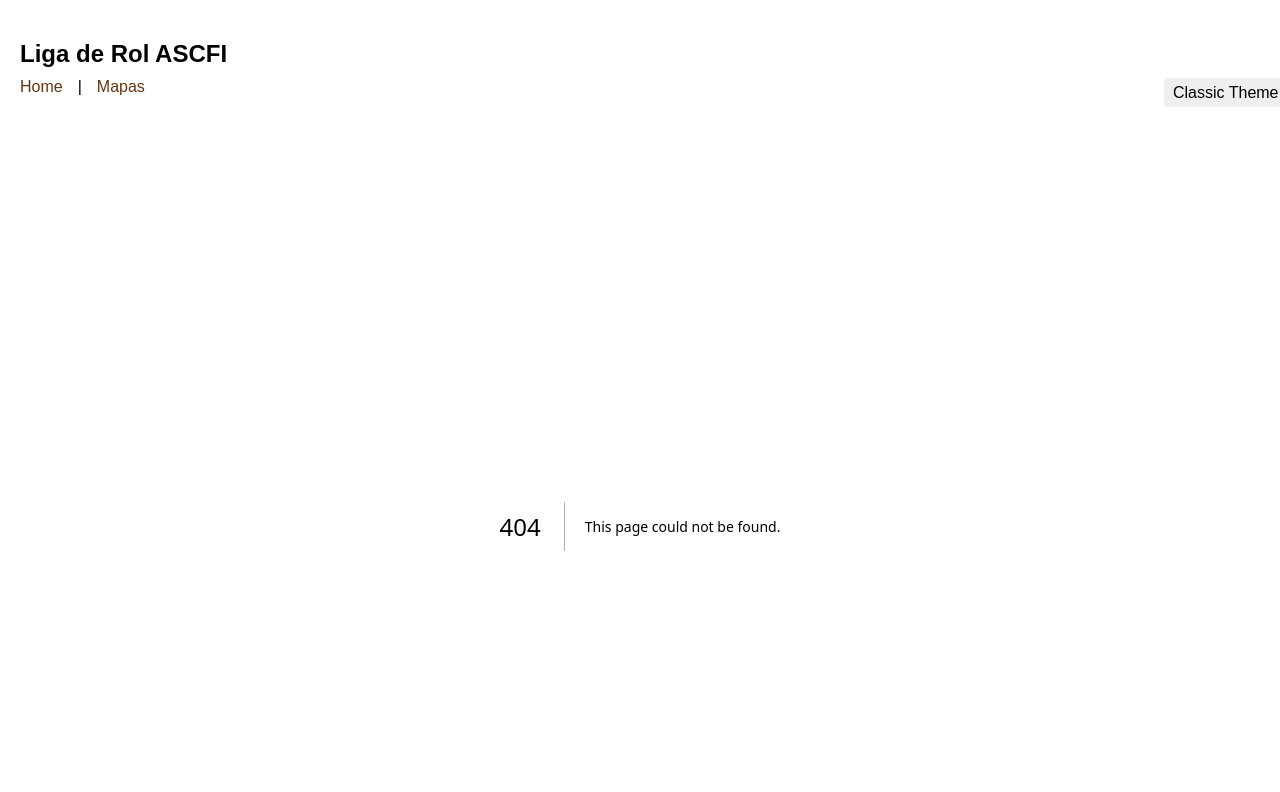
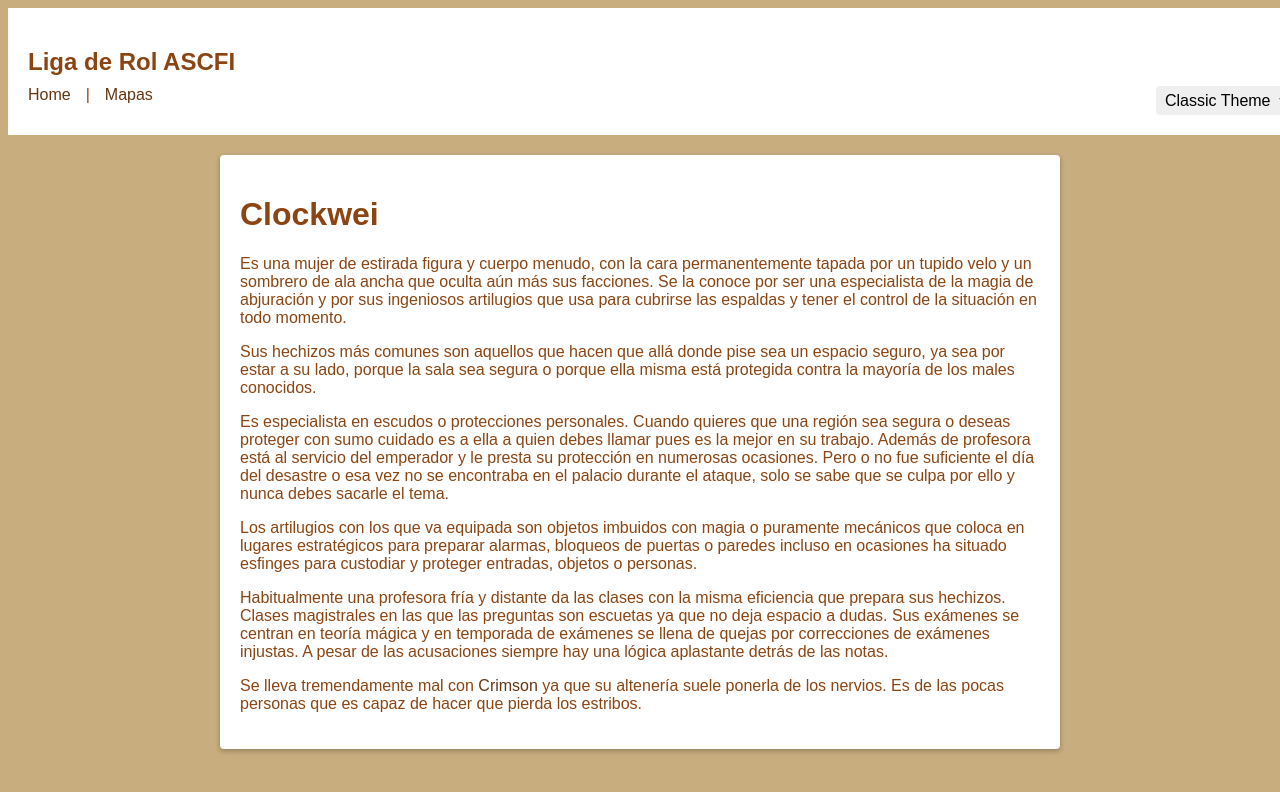
Before and after one commit to SMALFD/web-rol, a Next.js app: page /wiki/personajes/clockwei in a window 1280 px wide. Before the commit this address had no page. Shown: the top 792 px of the page. Built offline with nearby package versions, Linux system fonts and the light colour scheme.

Commit message:
Added a few characters and updated dependencies

```diff
--- a/app/wiki/clases/wizard/page.tsx
+++ b/app/wiki/clases/wizard/page.tsx
@@ -35,7 +35,7 @@ export default function Wizard() {
                 </h3>
                 <hr />
                 <ul>
-                    <li>[[Tutor 1]]</li>
+                    <li><Link href="/wiki/personajes/armstrong">Alex Armstrong</Link></li>
                     <li>[[Tutor 2]]</li>
                     <li>[[Tutor 3]]</li>
                 </ul>
@@ -44,7 +44,7 @@ export default function Wizard() {
                 </h3>
                 <hr />
                 <ul>
-                    <li>[[Tutor 4]]</li>
+                    <li><Link href="/wiki/personajes/clockwei">Clockwei</Link></li>
                     <li>[[Tutor 5]]</li>
                     <li>[[Tutor 6]]</li>
                 </ul>
--- /dev/null
+++ b/app/wiki/personajes/clockwei/page.tsx
@@ -0,0 +1,30 @@
+import React from 'react';
+import Link from "next/link";
+
+export default function Clockwei() {
+    return (
+        <main className="container">
+            <div className="content">
+                <h1 id="clockwei">Clockwei</h1>
+                <p>
+                    Es una mujer de estirada figura y cuerpo menudo, con la cara permanentemente tapada por un tupido velo y un sombrero de ala ancha que oculta aún más sus facciones. Se la conoce por ser una especialista de la magia de abjuración y por sus ingeniosos artilugios que usa para cubrirse las espaldas y tener el control de la situación en todo momento.
+                </p>
+                <p>
+                    Sus hechizos más comunes son aquellos que hacen que allá donde pise sea un espacio seguro, ya sea por estar a su lado, porque la sala sea segura o porque ella misma está protegida contra la mayoría de los males conocidos.
+                </p>
+                <p>
+                    Es especialista en escudos o protecciones personales. Cuando quieres que una región sea segura o deseas proteger con sumo cuidado es a ella a quien debes llamar pues es la mejor en su trabajo. Además de profesora está al servicio del emperador y le presta su protección en numerosas ocasiones. Pero o no fue suficiente el día del desastre o esa vez no se encontraba en el palacio durante el ataque, solo se sabe que se culpa por ello y nunca debes sacarle el tema.
+                </p>
+                <p>
+                    Los artilugios con los que va equipada son objetos imbuidos con magia o puramente mecánicos que coloca en lugares estratégicos para preparar alarmas, bloqueos de puertas o paredes incluso en ocasiones ha situado esfinges para custodiar y proteger entradas, objetos o personas.
+                </p>
+                <p>
+                    Habitualmente una profesora fría y distante da las clases con la misma eficiencia que prepara sus hechizos. Clases magistrales en las que las preguntas son escuetas ya que no deja espacio a dudas. Sus exámenes se centran en teoría mágica y en temporada de exámenes se llena de quejas por correcciones de exámenes injustas. A pesar de las acusaciones siempre hay una lógica aplastante detrás de las notas.
+                </p>
+                <p>
+                    Se lleva tremendamente mal con <Link href="/wiki/personajes/crimson">Crimson</Link> ya que su altenería suele ponerla de los nervios. Es de las pocas personas que es capaz de hacer que pierda los estribos.
+                </p>
+            </div>
+        </main>
+    );
+}
```
Also changed, not shown: app/wiki/personajes/armstrong/page.tsx (added, +24 -0 lines), app/wiki/personajes/crimson/page.tsx (added, +14 -0 lines), app/components/navbar/navbar.tsx (line endings or trailing spaces).
